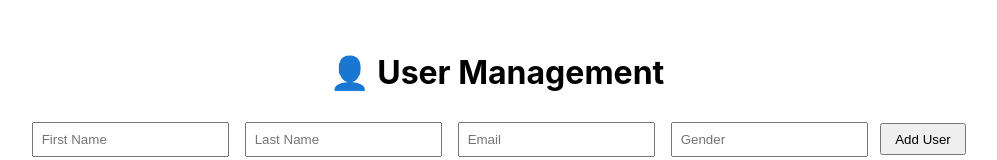
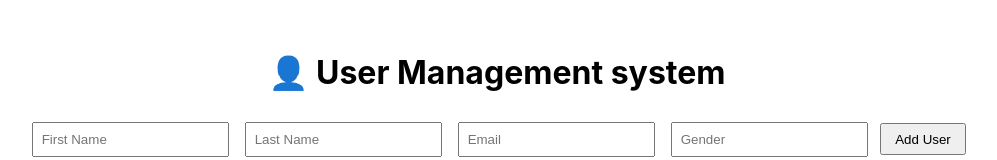
Before and after one commit to nikhilnoolvi/mern-crud-app, a React (Create React App) app in the folder frontend/: page / in a window 1280 px wide. Shown: the top 160 px of the page, without its empty margins (143-1140 px from the left). Built offline with nearby package versions, Linux system fonts and the light colour scheme; no server answers.

Commit message:
Ci testing

```diff
--- a/frontend/src/App.js
+++ b/frontend/src/App.js
@@ -58,7 +58,7 @@ function App() {
 
   return (
     <div className="App">
-      <h1>👤 User Management</h1>
+      <h1>👤 User Management system</h1>
 
       <form onSubmit={handleSubmit} className="form">
         <input name="first_name" value={form.first_name} onChange={handleChange} placeholder="First Name" />
```
Also changed, not shown: 1 other file (tests, documents, lock files or other folders).
